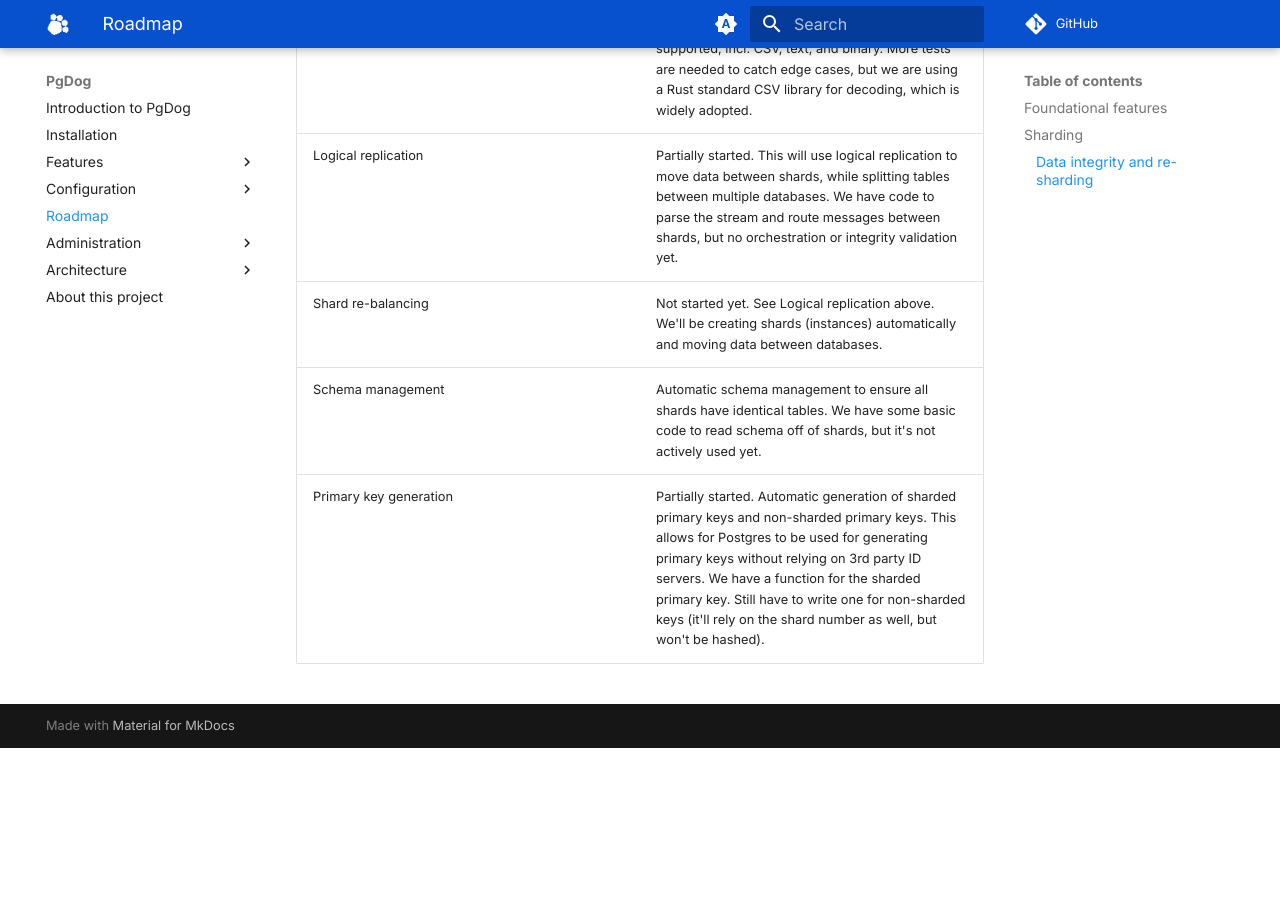
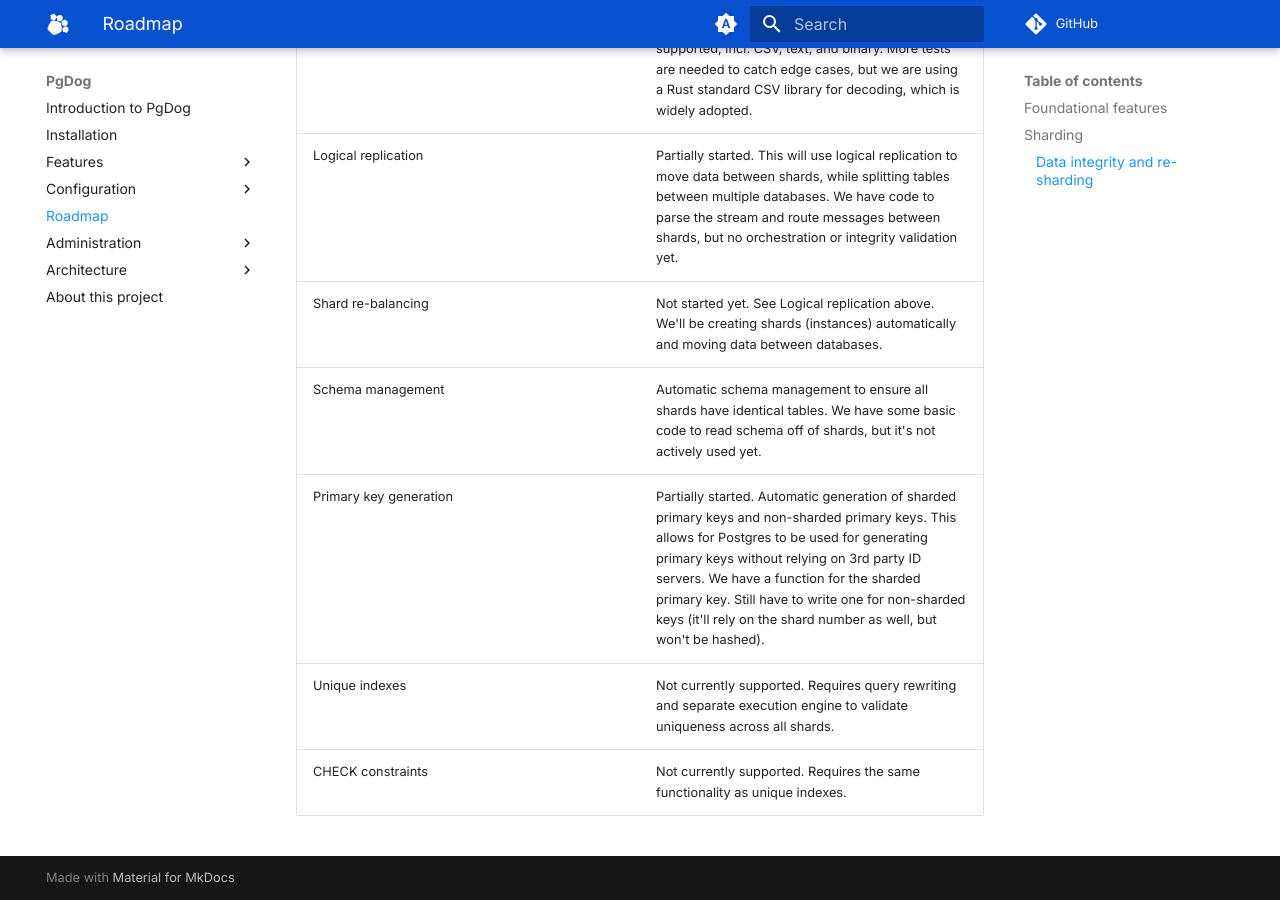
Before and after one commit to pgdogdev/docs, an MkDocs documentation site: the page built from docs/roadmap.md, in a window 1280 px wide and 900 px high, scrolled down 1959 px. Built offline with MkDocs 1.6.1 and Material for MkDocs 9.7.7, drawn with Linux system fonts in a browser that asks for light colours; comment, search, counter and statistics services are not loaded; before the commit the page ends 2707 px from its top, so only the background shows below that.

Commit message:
save roadmap

```diff
--- a/docs/roadmap.md
+++ b/docs/roadmap.md
@@ -40,3 +40,5 @@ Features around moving data to/from shards, resharding to scale deployments, and
 | Shard re-balancing | Not started yet. See Logical replication above. We'll be creating shards (instances) automatically and moving data between databases. |
 | Schema management | Automatic schema management to ensure all shards have identical tables. We have some basic code to read schema off of shards, but it's not actively used yet. |
 | Primary key generation | Partially started. Automatic generation of sharded primary keys and non-sharded primary keys. This allows for Postgres to be used for generating primary keys without relying on 3rd party ID servers. We have a function for the sharded primary key. Still have to write one for non-sharded keys (it'll rely on the shard number as well, but won't be hashed). |
+| Unique indexes | Not currently supported. Requires query rewriting and separate execution engine to validate uniqueness across all shards. |
+| CHECK constraints | Not currently supported. Requires the same functionality as unique indexes. |
```
